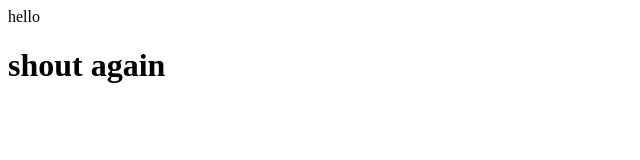
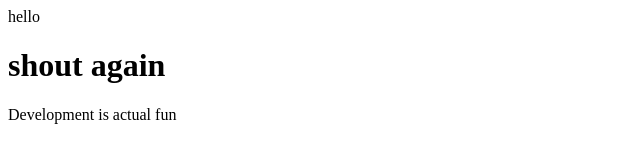
Before and after one commit to Victorujoshua/demo-repo, a plain HTML site: page index.html in a window 1280 px wide. Shown: the whole page, without its empty margins (0-640 px from the left). Drawn offline with Linux system fonts and the light colour scheme.

Commit message:
edited text

```diff
--- a/index.html
+++ b/index.html
@@ -1,2 +1,5 @@
 <div>hello</div>
+
 <h1>shout again</h1>
+
+<p>Development is actual fun</p>
```
